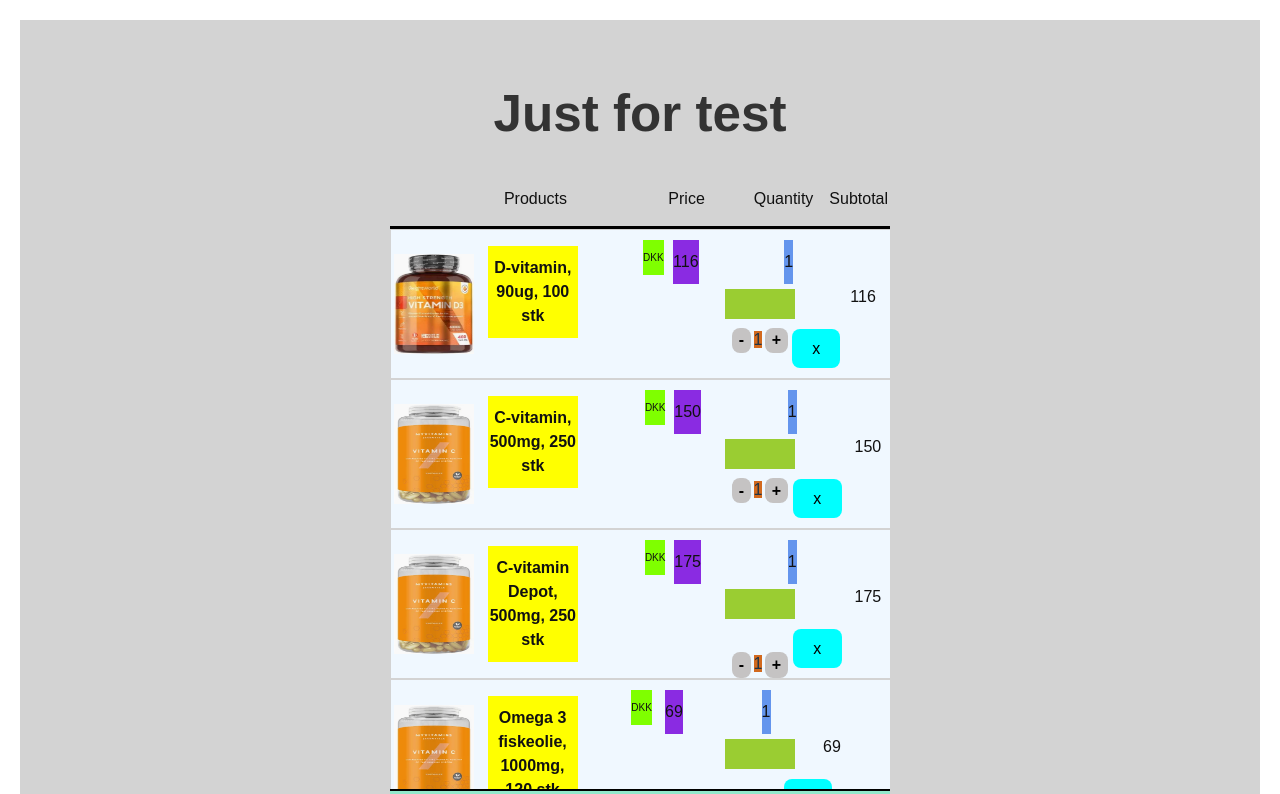
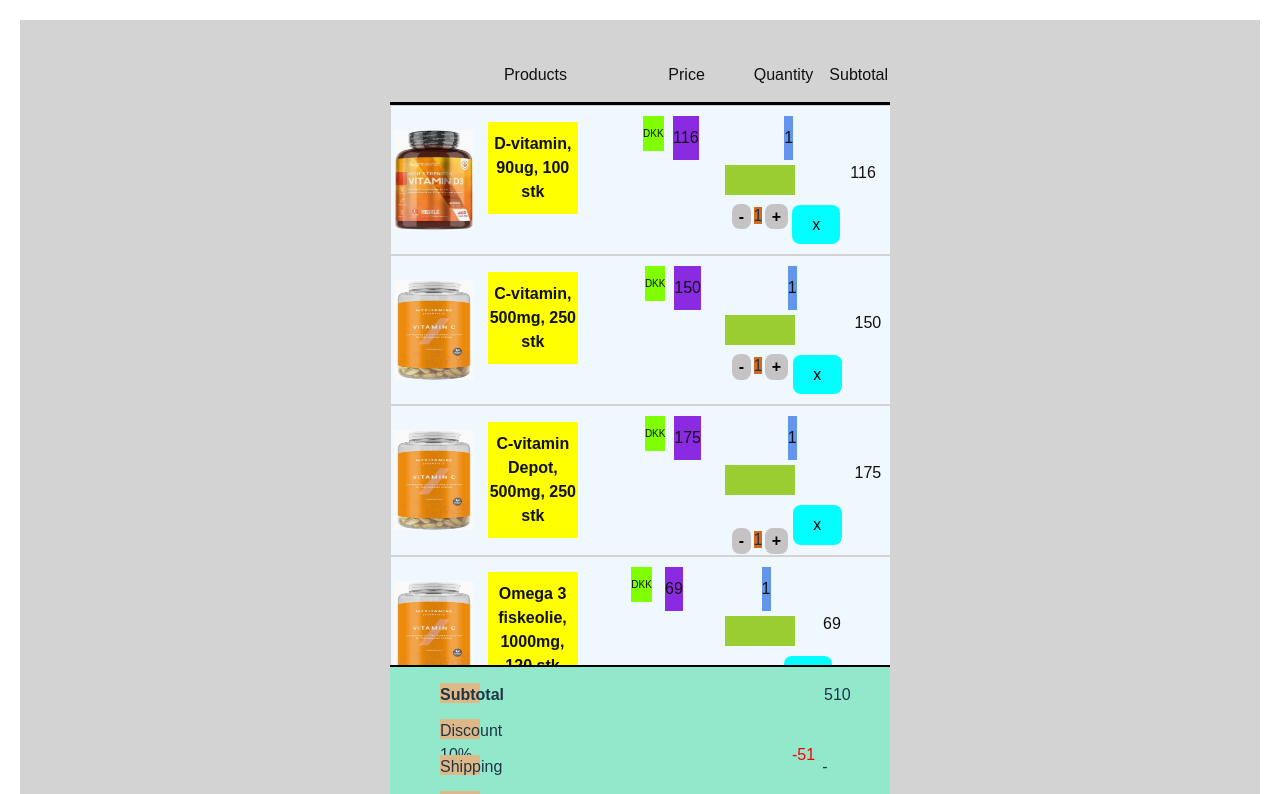
Before and after one commit to F2024-Frontend-Backend/Frontend, a React (Vite) app: page / in a window 1280 px wide. Shown: the top 794 px of the page. Built offline with nearby package versions, Linux system fonts and the light colour scheme.

Commit message:
Empty basket works

```diff
--- a/src/components/Basket/ShoppingBasket.tsx
+++ b/src/components/Basket/ShoppingBasket.tsx
@@ -116,9 +116,8 @@ const BasketItems: React.FC<ItemsListProps> = ({}) => {
   console.log(" Before return Basket Items.");
   return (
     <>
-      <h1>Just for test</h1>
       <BaskedLabels />
-      {/*
+
       {isEmpty ? (
         <Alert severity="info">Your basket is empty.</Alert>
       ) : (
@@ -133,7 +132,8 @@ const BasketItems: React.FC<ItemsListProps> = ({}) => {
             />
           ))}
         </div>
-      )}*/}
+      )}
+      {/*
       <div className="basket-container">
         {basketItems.map((item) => (
           <ItemComponent
@@ -145,6 +145,7 @@ const BasketItems: React.FC<ItemsListProps> = ({}) => {
           />
         ))}
       </div>
+      */}
       <div className="subTotal">
         <OrderItems
           subtotal={subtotal}
```
